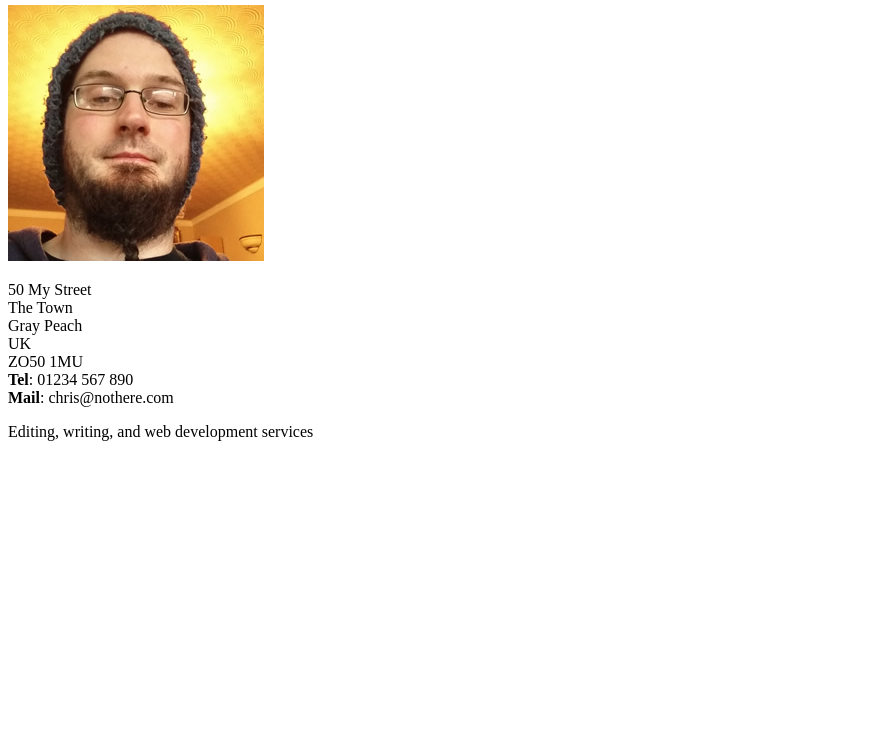
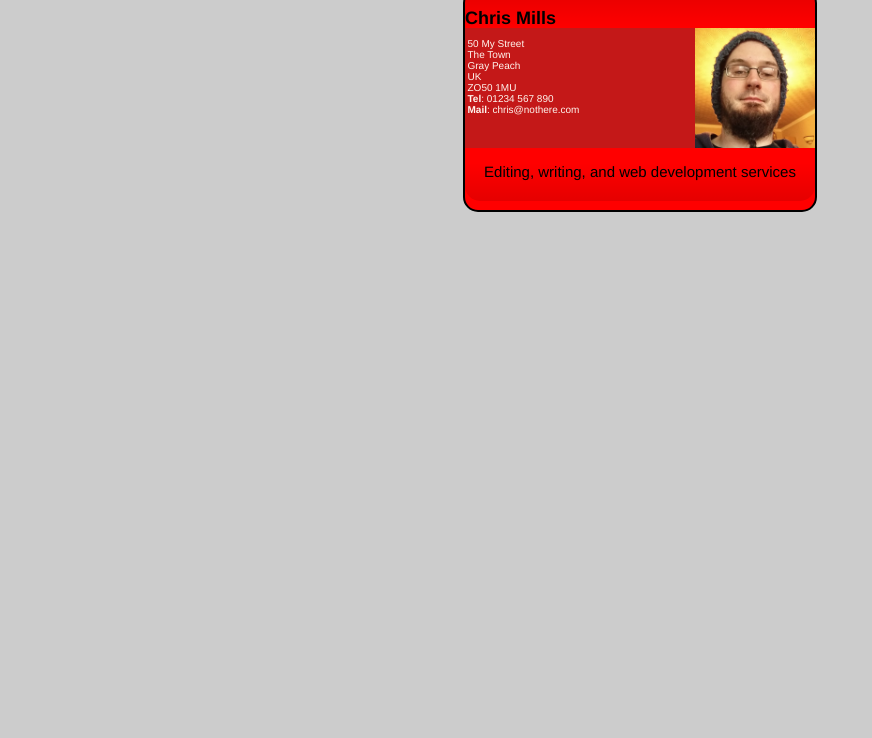
Before and after one commit to Karuchiu/business-card-assessment, a plain HTML site: page index.html in a window 1280 px wide. Shown: the part 62-800 px from the top of the page, without its empty margins (0-872 px from the left). Drawn offline with Linux system fonts and the light colour scheme.

Commit message:
added css

```diff
--- a/index.html
+++ b/index.html
@@ -4,6 +4,7 @@
         <meta charset="utf-8" />
         <meta name="viewport" content="width=device-width, initial-scale=1.0" />
         <title>Business Card</title>
+        <link href="style.css" rel="stylesheet"/>
     </head>
 
     <body>
--- /dev/null
+++ b/style.css
@@ -0,0 +1,66 @@
+
+.card
+{
+    width: 35em;
+    height: 22em;
+    margin: 5em auto;
+    background-color: red;
+    border: 0.2em solid black;
+    border-radius: 1.5em;
+  }
+  html
+   {
+    font-family: 'Helvetica neue', Arial, 'sans serif';
+    font-size: 10px;
+    background-color: #ccc;
+  }
+  h2
+  {
+      font-size: 1.8em;
+      text-align: left;
+      margin-top: 0;
+      margin: 50R;
+      padding-top: 1.0em;
+  }
+  article{
+    height: 12.0em;
+    background-color: rgb(196, 24, 24);
+    padding-left: 2.5px;
+    color: seashell;
+  }
+  .card article img
+  {
+    max-height: 100%;
+    float: right;
+    width: 12.0em;
+    border-radius: 0;
+    margin-top: 0;
+    border: 0;
+    }
+    .card article img ~p
+    {
+        float:left;
+    }
+  .card header
+  {
+    background-image: linear-gradient(to bottom,rgba(0,0,0,0.1), rgba(0,0,0,0));
+    border-radius: 1.5em 1.5em 0 0;
+    height: 38px;
+    margin-bottom: 0;
+    margin-top: o;
+    margin-left: 0;
+    margin-right: 0;
+    border: 0;
+  }
+  .card footer
+  {
+    background-image: linear-gradient(to bottom,rgba(0,0,0,0), rgba(0,0,0,0.1));
+    border-radius: 0 0 1.5em 1.5em;
+    height: 38px;
+    margin-top: 0;
+    border: 0;
+  }
+  .card footer>p{
+    font-size: 1.5em;
+    text-align: center;
+  }
```
